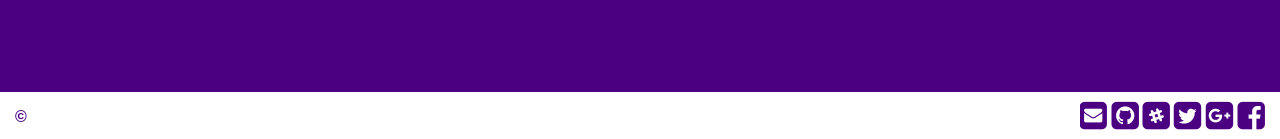
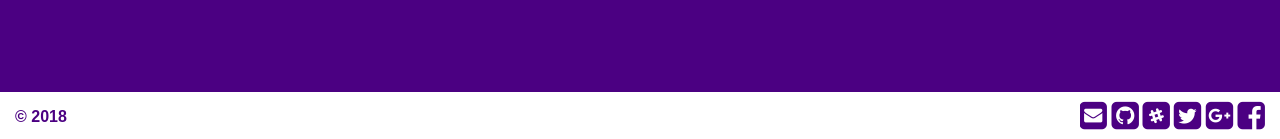
Before and after one commit to NotNinja/not.ninja, a Jekyll site: the page built from index.html, in a window 1280 px wide. Shown: the part 758-897 px from the top of the page. Built offline with Jekyll 4.4.1, drawn with Linux system fonts in a browser that asks for light colours.

Commit message:
fixed copyright year display across devices

```diff
--- a/assets/css/main.scss
+++ b/assets/css/main.scss
@@ -65,10 +65,6 @@ footer {
     font-weight: bold;
     line-height: $footer-line-height;
     text-align: left;
-  }
-
-  .copyright-year {
-    display: none;
   }
 
   .social-links {
@@ -152,7 +148,7 @@ footer {
 
 @media (max-width: $cover-desktop-width + ($main-padding * 2)) {
   .copyright-year {
-    display: inline;
+    display: none;
   }
 
   .cover {
```
